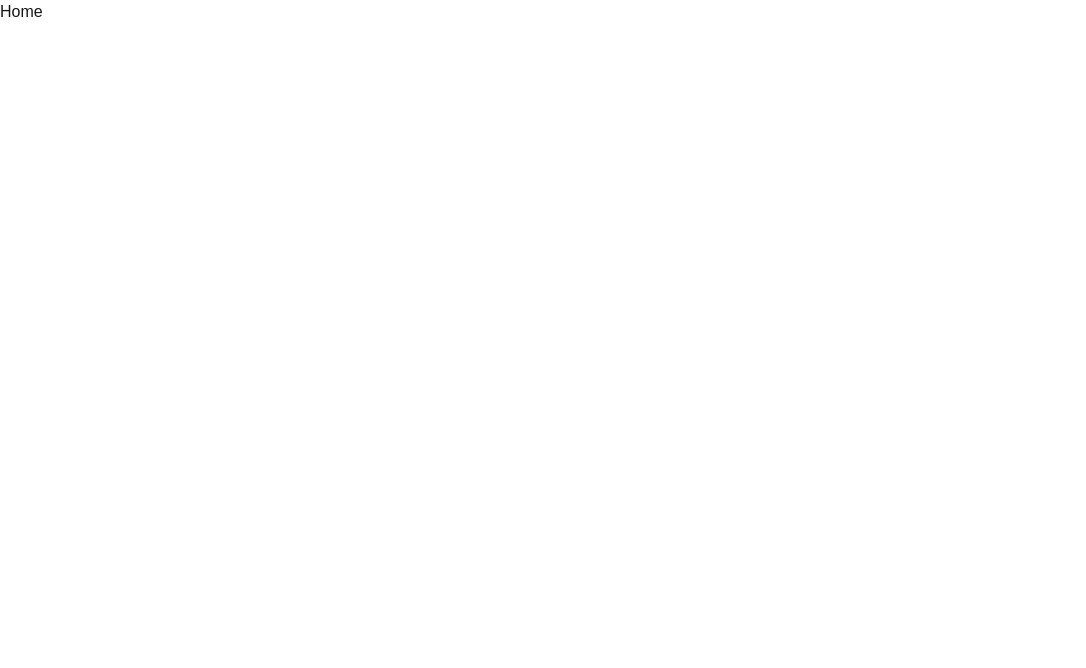
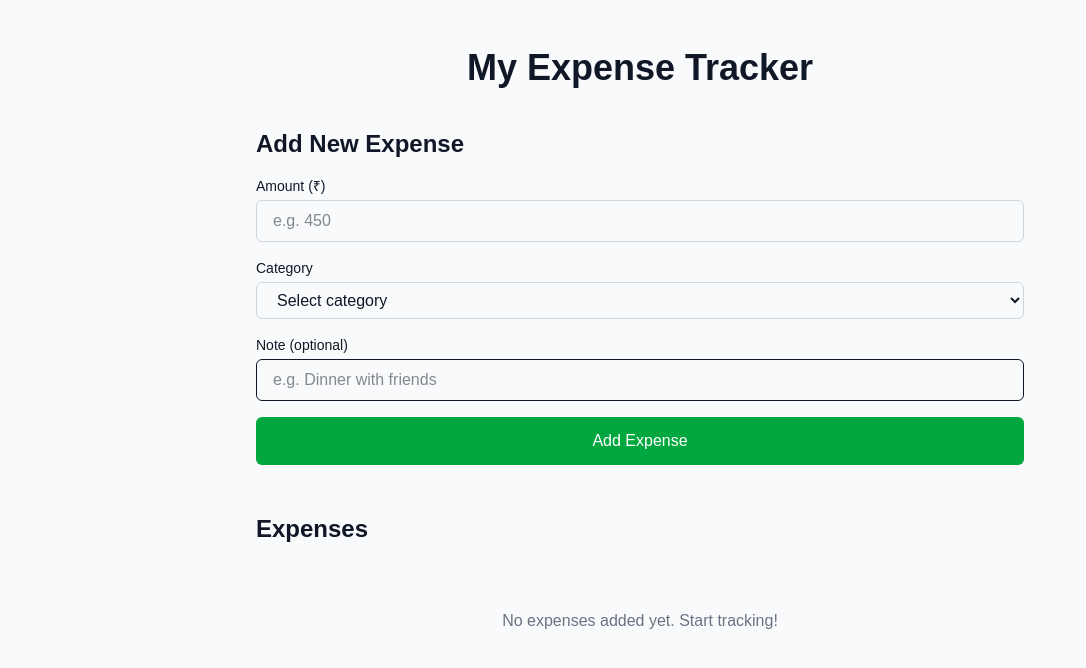
Before and after one commit to Kuldeep9711/expanse-tracker, a Next.js app: page / in a window 1280 px wide. Shown: the top 668 px of the page, without its empty margins (0-1086 px from the left). Built offline with nearby package versions, Linux system fonts and the light colour scheme.

Commit message:
feat(expenses): add form with validation + clean list display

```diff
--- a/src/app/expenses/page.tsx
+++ b/src/app/expenses/page.tsx
@@ -12,7 +12,6 @@ export default function ExpensesPage() {
             amount: 500,
             category: 'Cricket Gear',
             note: 'New bat',
-            date: '',
         })
     }
   return (
--- a/src/app/page.tsx
+++ b/src/app/page.tsx
@@ -1,11 +1,67 @@
-import React from 'react'
+'use client'
 
-const Home  = () => {
+import { useExpenses } from "../hooks/useExpenses"
+import ExpenseForm from "../components/ExpenseForm"
+
+export default function ExpensePage() {
+   const { expenses, addExpense, deleteExpense, mounted} = useExpenses();
+
   return (
-    <div>
-      Home
-    </div>
+    <main className="min-h-screen p-6 md:p-12 bg-gray-50 dark:bg-gray-900 text-gray-900 dark:text-gray-100">
+      <div className="max-w-3xl mx-auto">
+        <h1 className="text-4xl font-bold mb-10 text-center">
+         My Expense Tracker
+        </h1>
+
+        <div className="mb-12">
+         <h2 className="text-2xl font-semibold mb-4">Add New Expense</h2>
+         <ExpenseForm onAdd={addExpense} />
+        </div>
+
+        <div>
+          <h2 className="text-2xl font-semibold mb-4">
+            Expenses {expenses.length > 0 && `(${expenses.length})`}
+          </h2>
+
+          {mounted ? (
+            expenses.length === 0 ? (
+              <p className="text-center text-gray-500 dark:text-gray-400 py-12">
+           No expenses added yet. Start tracking!
+              </p>
+            ) : (
+              <div className="space-y-4">
+                 {expenses.map(exp => (
+                  <div
+                  key={exp.id}
+                  className="flex justify-between items-center p-4 bg-white dark:bg-gray-800 rounded-lg shadow-sm border border-gray-200 dark:border-gray-700"
+                  >
+                       <div>
+                     <p className="font-medium">{exp.category}</p>
+                     <p className="text-sm text-gray-600 dark:text-gray-400">
+                       ₹{exp.amount.toFixed(2)} • {exp.date}
+                     </p>
+                     {exp.note && (
+                      <p className="text-sm text-gray-500 dark:text-gray-400 italic mt-1">
+                         {exp.note}
+                      </p>
+                     )}
+                        </div>
+                        <button
+                        onClick={() => deleteExpense(exp.id)}
+                        className="text-red-600 hover:text-red-800 dark:text-red-400 dark:hover:text-red-300 font-medium"
+                        >
+                           Delete
+                        </button>
+                    </div>
+                 ))}
+                </div>
+            )
+          ) : (
+            <p className="text-center py-12">Loading your expenses...</p>
+          )}
+        </div>
+      </div>
+
+    </main>
   )
 }
-
-export default Home
--- a/src/components/ExpenseForm.tsx
+++ b/src/components/ExpenseForm.tsx
@@ -1,7 +1,7 @@
 'use client'
 
 import { useForm } from 'react-hook-form'
-import { z } from 'zod/v4-mini'
+import { z } from 'zod'
 import { zodResolver } from '@hookform/resolvers/zod'
 
 const expenseSchema = z.object({
@@ -12,7 +12,7 @@ const expenseSchema = z.object({
         message: 'Must be a positive number',
     }),
     category: z.string().min(1, 'Please select a category'),
-    note: z.string().optional();
+    note: z.string().optional(),
 })
 
 type ExpenseFormData = z.infer<typeof expenseSchema>;
@@ -45,6 +45,7 @@ export default function ExpenseForm({onAdd}: ExpenseFormProps) {
                 amount: Number(data.amount),
                 category: data.category,
                 note: data.note || undefined,
+
             })
             reset();
          }
--- a/src/hooks/useExpenses.ts
+++ b/src/hooks/useExpenses.ts
@@ -27,7 +27,7 @@ export function useExpenses() {
         }
     }, [expenses, mounted]);
 
-    const addExpense = (exp: Omit<Expense, 'id'>)  => {
+    const addExpense = (exp: Omit<Expense, 'id' | 'date'>)  => {
         const newExp: Expense = {
             ...exp,
             id: crypto.randomUUID(),
```
